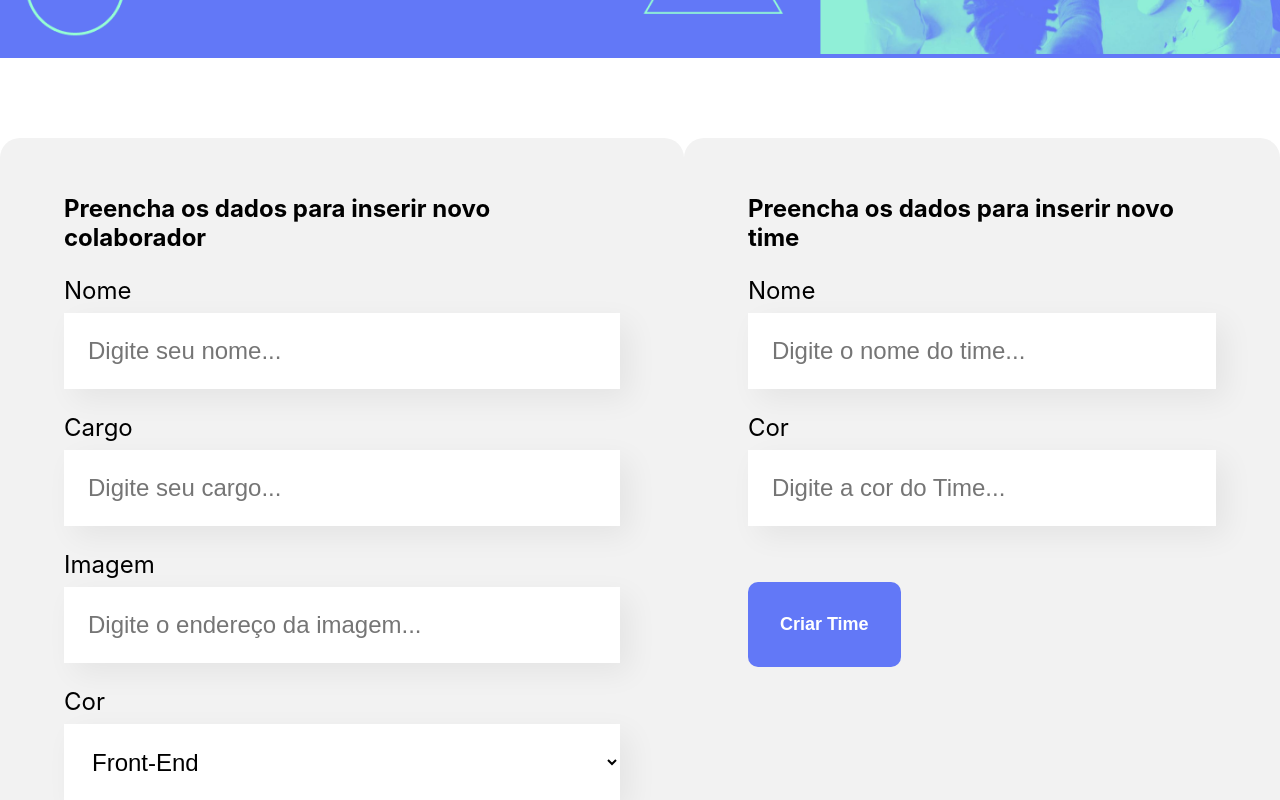
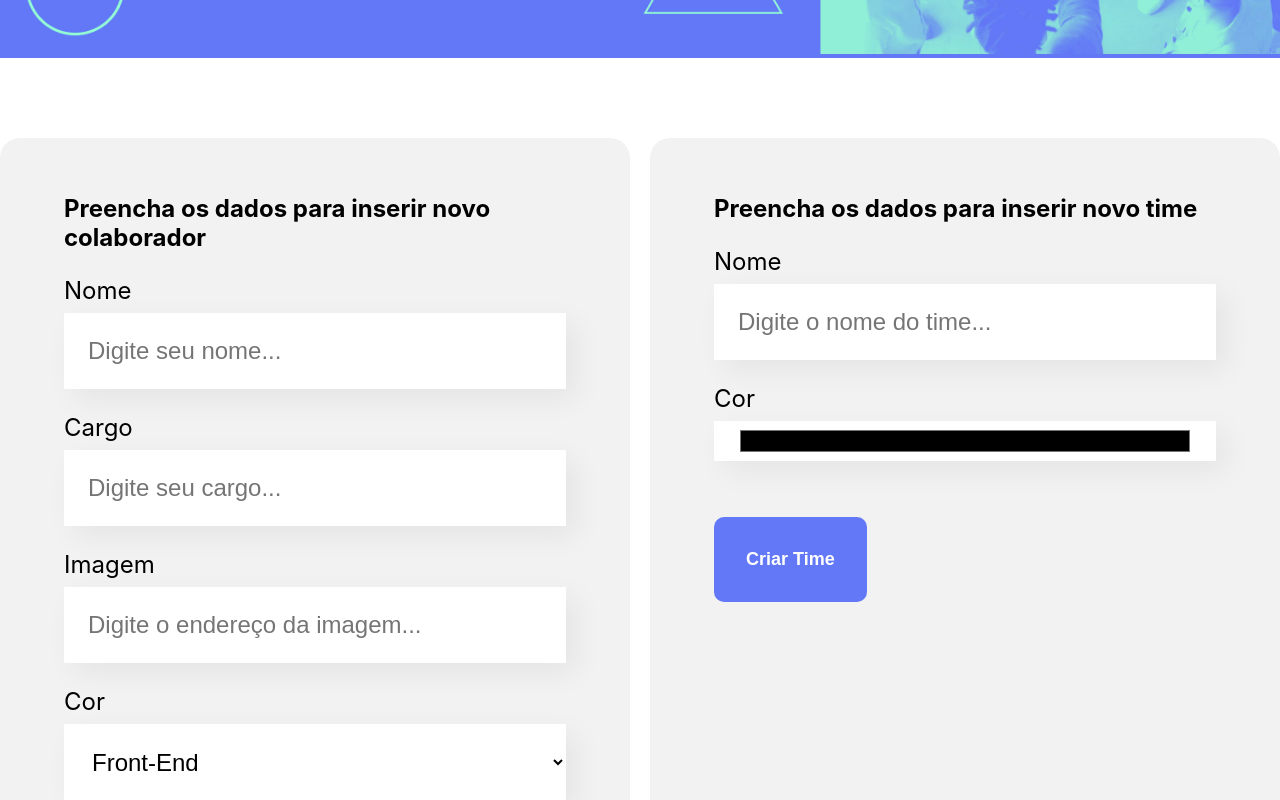
Before and after one commit to Miguel1138/organo, a React (Create React App) app: page / in a window 1280 px wide. Shown: the part 440-1240 px from the top of the page. Built offline with nearby package versions, Linux system fonts and the light colour scheme; the HTML template or start-up script is replaced by a standard one.

Commit message:
Feat: Refactor component name and add new behavioir for color input

```diff
--- a/src/components/TeamForm/TeamForm.css
+++ b/src/components/TeamForm/TeamForm.css
@@ -1,13 +1,20 @@
 .form {
     display: flex;
+    gap: 20px;
+    flex-wrap: wrap;
     justify-content: center;
     margin: 80px 0;
 }
 
 .form form {
-    max-width: 80%;
     background-color: #f2f2f2;
     border-radius: 20px;
     padding: 36px 64px;
     box-shadow: 8px 8px 16px rgba(0,0,0,0,08);
+    flex: 1;
 }
+
+.form-container .form h2 {
+    font-weight: 400;
+    font-size: 32px;
+}
--- a/src/components/TeamForm/index.js
+++ b/src/components/TeamForm/index.js
@@ -1,7 +1,7 @@
 import './TeamForm.css'
 import { useState } from "react";
 import Button from "../Button"
-import TextField from "../TextField"
+import Field from "../TextField"
 
 const TeamForm = ({onTeamRegister}) => {
     const [teamName, setTeamName] = useState('');
@@ -18,13 +18,14 @@ const TeamForm = ({onTeamRegister}) => {
     return (
         <form onSubmit={onSave}>
             <h2> Preencha os dados para inserir novo time</h2>
-            <TextField
+            <Field
                 value={teamName} onChange={(value) => setTeamName(value)}
                     isRequired label="Nome" placeholder="Digite o nome do time"
                 />
-                <TextField
+                <Field
                     value={teamColor} onChange={value => setTeamColor(value)}
                     isRequired label="Cor" placeholder="Digite a cor do Time"
+                    type='color'
                 />
                 <Button> Criar Time </Button>
         </form>
--- a/src/components/TextField/TextField.css
+++ b/src/components/TextField/Field.css
@@ -1,14 +1,14 @@
-.text-field {
+.field {
     margin: 24px 0;
 }
 
-.text-field label {
+.field label {
     display: block;
     margin-bottom: 8px;
     font-size: 24px;
 }
 
-.text-field input {
+.field input {
     background-color: white;
     box-shadow: 10px 10px 30px rgba(0,0,0,0.06);
     width: 100%;
@@ -17,3 +17,8 @@
     padding: 24px;
     box-sizing: border-box;
 }
+
+.field-color input {
+    height: 40px;
+    padding: 5px 24px;
+}
--- a/src/components/TextField/index.js
+++ b/src/components/TextField/index.js
@@ -1,19 +1,19 @@
-import './TextField.css';
+import './Field.css';
 
-const TextField = ({
-    placeholder, label,
+const Field = ({
+    placeholder, label, type='text',
     value, isRequired, onChange
 }) => {
     const typing = (event) => onChange(event.target.value);
     const defaultPlaceholder = `${placeholder}...`;
     return (
-        <div className='text-field'>
+        <div className={`field field-${type}`}>
             <label> {label} </label>
             <input
-                value={value} onChange={typing}
+                value={value} onChange={typing} type={type}
                 required={isRequired} placeholder={defaultPlaceholder} />
         </div>
     );
 };
 
-export default TextField;
+export default Field;
```
